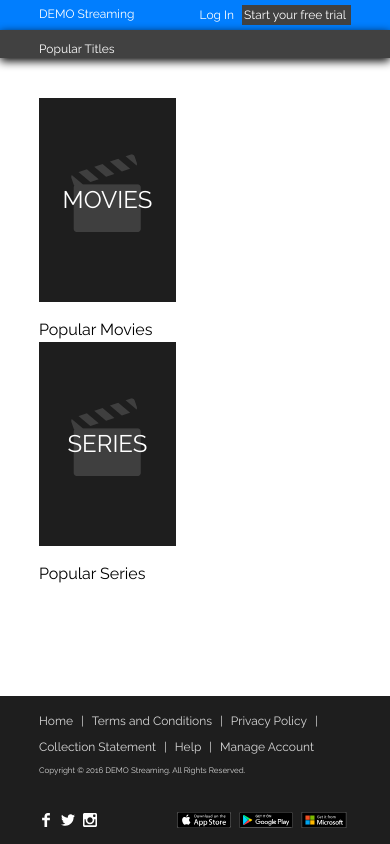
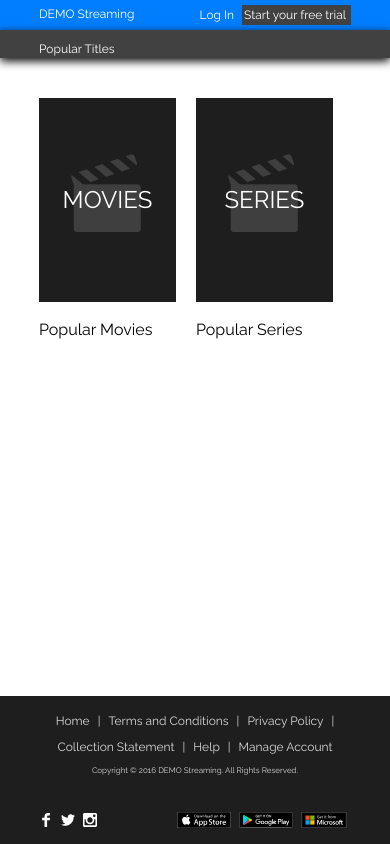
Before and after one commit to ozkalai/demo-streaming, a Next.js app: page / in a window 390 px wide. Built offline with nearby package versions, Linux system fonts and the light colour scheme.

Commit message:
Footer and Home page css updated

```diff
--- a/src/components/Footer/Footer.module.scss
+++ b/src/components/Footer/Footer.module.scss
@@ -6,10 +6,10 @@
   }
 
   &Navigation {
-    @apply flex flex-col gap-2 md:gap-5 text-lightGray text-[12px] md:text-sm;
+    @apply flex flex-col justify-center items-center md:justify-start md:items-start gap-2 md:gap-5 text-lightGray text-[12px] md:text-sm;
 
     &Links {
-      @apply flex flex-wrap gap-2 md:gap-4;
+      @apply flex flex-wrap justify-center sm:justify-start gap-2 md:gap-4;
     }
 
     .copyright {
--- a/src/styles/Home.module.scss
+++ b/src/styles/Home.module.scss
@@ -0,0 +1,3 @@
+.main {
+  @apply flex gap-5;
+}
```
